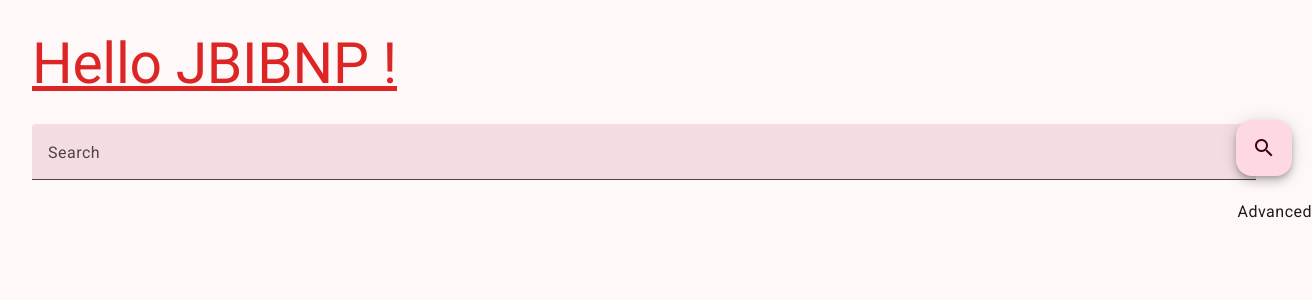
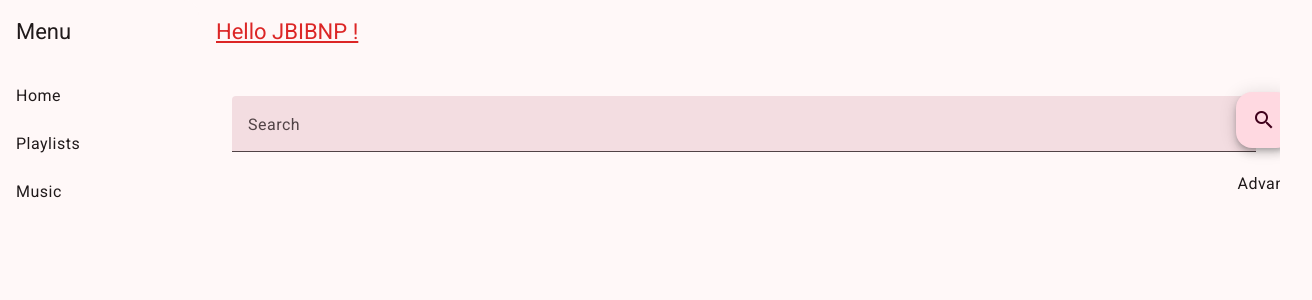
Before and after one commit to ev45ive/jbi-bnp-angular, an Angular app: page /music/search in a window 1280 px wide. Shown: the top 300 px of the page, 1312 px wide, since content can reach past the window. Built offline with nearby package versions, Linux system fonts and the light colour scheme.

Commit message:
ng-content + ngProjectAs, @ContentChild, @ContentChildren -> QueryList

```diff
--- a/src/app/app.component.html
+++ b/src/app/app.component.html
@@ -1,8 +1,22 @@
-<div class="container">
-  <h1 class="text-3xl font-bold text-red-600 underline" (click)="0">
-    Hello {{ title.toLocaleUpperCase() }} !
-  </h1>
+<app-main-navigation>
+  <!-- content -->
 
-  <!-- Replaced by router -->
-  <router-outlet/>
-</div>
+  <ng-container ngProjectAs="toolbar">
+    <h1 class="text-3xl font-bold text-red-600 underline" (click)="(0)">
+      Hello {{ title.toLocaleUpperCase() }} !
+    </h1>
+  </ng-container>
+
+  <div class="container">
+    <router-outlet />
+  </div>
+
+  <ng-container ngProjectAs="sidebar">
+    <mat-toolbar>Menu</mat-toolbar>
+    <mat-nav-list>
+      <a mat-list-item href="/">Home</a>
+      <a mat-list-item href="/playlists">Playlists </a>
+      <a mat-list-item href="/music">Music</a>
+    </mat-nav-list>
+  </ng-container>
+</app-main-navigation>
--- /dev/null
+++ b/src/app/core/layouts/main-navigation/main-navigation.component.html
@@ -0,0 +1,29 @@
+<!-- View -->
+<mat-sidenav-container class="sidenav-container">
+  <mat-sidenav #drawer class="sidenav" fixedInViewport
+  [attr.role]="(isHandset$ | async) ? 'dialog' : 'navigation'"
+  [mode]="(isHandset$ | async) ? 'over' : 'side'"
+  [opened]="(isHandset$ | async) === false">
+
+  <ng-content select="sidebar"></ng-content>
+
+</mat-sidenav>
+<mat-sidenav-content>
+  <mat-toolbar color="primary">
+    @if (isHandset$ | async) {
+      <button
+      type="button"
+      aria-label="Toggle sidenav"
+      mat-icon-button
+      (click)="drawer.toggle()">
+      <mat-icon aria-label="Side nav toggle icon">menu</mat-icon>
+    </button>
+  }
+  <ng-content select="toolbar"></ng-content>
+</mat-toolbar>
+<!-- Add Content Here -->
+<ng-content></ng-content>
+
+
+</mat-sidenav-content>
+</mat-sidenav-container>
--- /dev/null
+++ b/src/app/core/layouts/main-navigation/main-navigation.component.scss
@@ -0,0 +1,17 @@
+.sidenav-container {
+  height: 100%;
+}
+
+.sidenav {
+  width: 200px;
+}
+
+.sidenav .mat-toolbar {
+  background: inherit;
+}
+
+.mat-toolbar.mat-primary {
+  position: sticky;
+  top: 0;
+  z-index: 1;
+}
--- /dev/null
+++ b/src/app/core/layouts/main-navigation/main-navigation.component.ts
@@ -0,0 +1,34 @@
+import { Component, inject } from '@angular/core';
+import { BreakpointObserver, Breakpoints } from '@angular/cdk/layout';
+import { AsyncPipe } from '@angular/common';
+import { MatToolbarModule } from '@angular/material/toolbar';
+import { MatButtonModule } from '@angular/material/button';
+import { MatSidenavModule } from '@angular/material/sidenav';
+import { MatListModule } from '@angular/material/list';
+import { MatIconModule } from '@angular/material/icon';
+import { Observable } from 'rxjs';
+import { map, shareReplay } from 'rxjs/operators';
+
+@Component({
+  selector: 'app-main-navigation',
+  templateUrl: './main-navigation.component.html',
+  styleUrl: './main-navigation.component.scss',
+  standalone: true,
+  imports: [
+    MatToolbarModule,
+    MatButtonModule,
+    MatSidenavModule,
+    MatListModule,
+    MatIconModule,
+    AsyncPipe,
+  ]
+})
+export class MainNavigationComponent {
+  private breakpointObserver = inject(BreakpointObserver);
+
+  isHandset$: Observable<boolean> = this.breakpointObserver.observe(Breakpoints.Handset)
+    .pipe(
+      map(result => result.matches),
+      shareReplay()
+    );
+}
--- a/src/index.html
+++ b/src/index.html
@@ -12,7 +12,9 @@
 </head>
 <body class="mat-typography mat-app-background ">
 
-  <app-root></app-root>
+  <app-root>
+    Loading...
+  </app-root>
 
 </body>
 </html>
```
Also changed, not shown: src/app/app.component.ts (+4 -4 lines), 2 other files (tests, documents, lock files or other folders).
